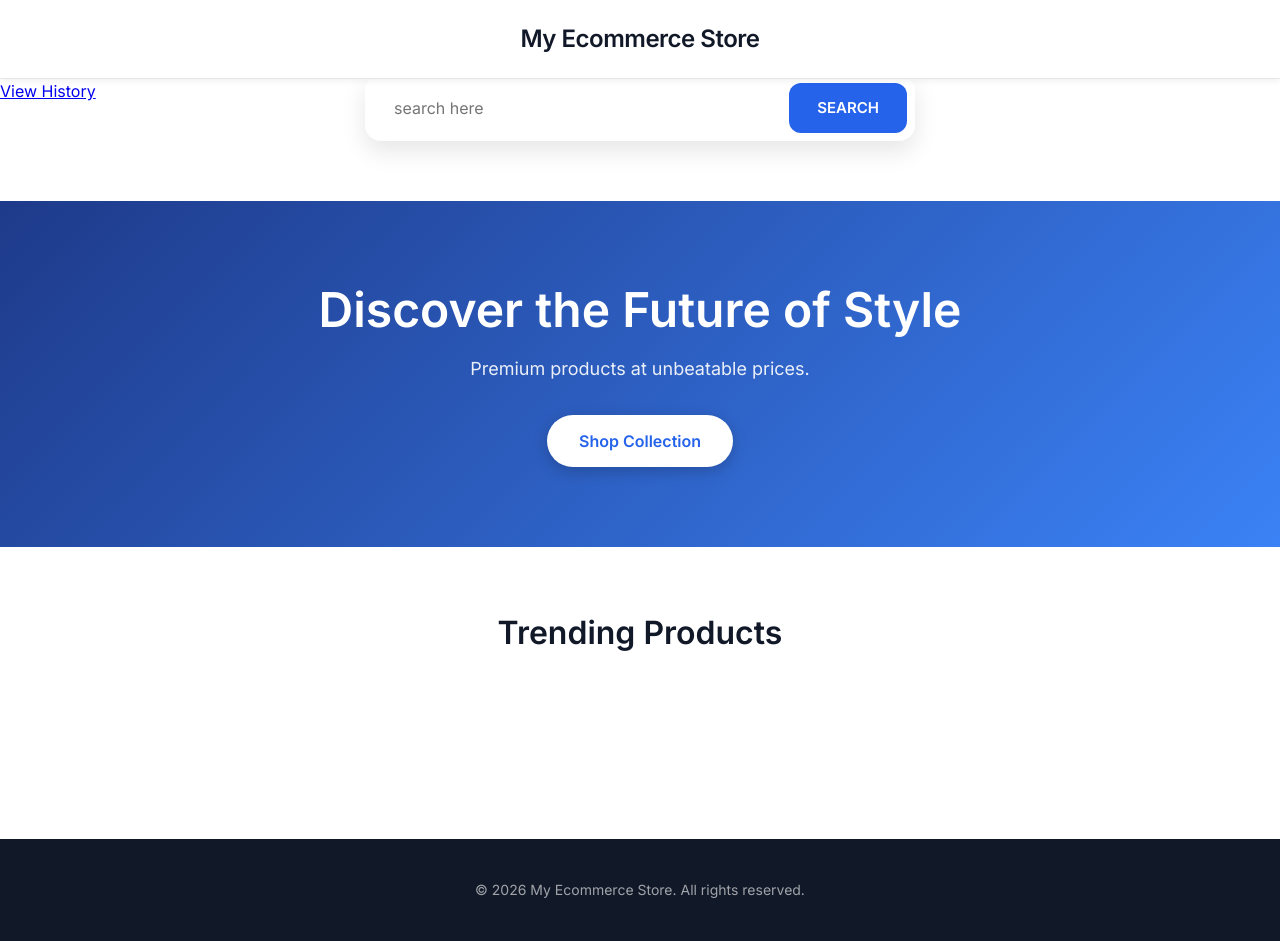
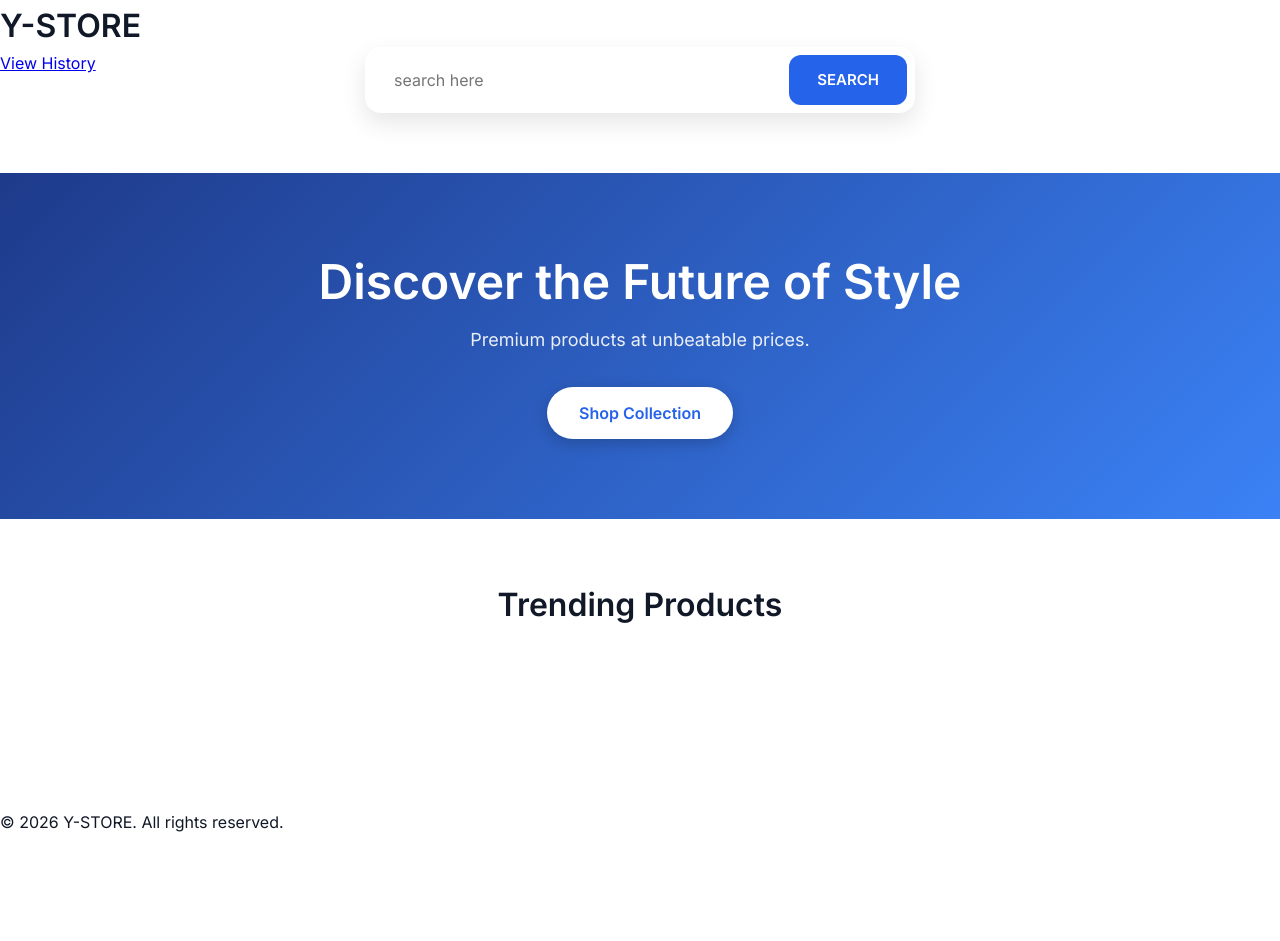
Before and after one commit to Yussssra/Project_2, a plain HTML site: page index.html in a window 1280 px wide. After the commit the page ends 836 px from the top, so only its background shows below. Drawn offline with Linux system fonts and the light colour scheme; no server answers.

Commit message:
Update store name to Y-STORE

```diff
--- a/index.html
+++ b/index.html
@@ -11,20 +11,18 @@
 </head>
 
 <body>
-  <header>
-    <h1>My Ecommerce Store</h1>
-  </header>
+  <h1>Y-STORE</h1>
   <a href="history.html">View History</a>
 
   <div class="search-box">
     <input type="text" id="inputBox" placeholder="search here" autocomplete="off" />
     <button id="btn">SEARCH</button>
 
-    <!-- ✅ Suggestions Box -->
+    <!-- Suggestions Box -->
     <div id="suggestions"></div>
   </div>
 
-  <!-- ✅ Hero Section -->
+  <!-- Hero Section -->
   <section class="hero">
     <div class="hero-content">
       <h1>Discover the Future of Style</h1>
@@ -39,9 +37,7 @@
     <div id="pagination"></div>
   </main>
 
-  <footer>
-    <p>&copy; 2026 My Ecommerce Store. All rights reserved.</p>
-  </footer>
+  <p>&copy; 2026 Y-STORE. All rights reserved.</p>
 
   <script src="script.js"></script>
 </body>
```
